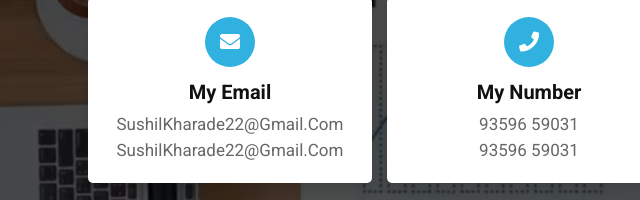
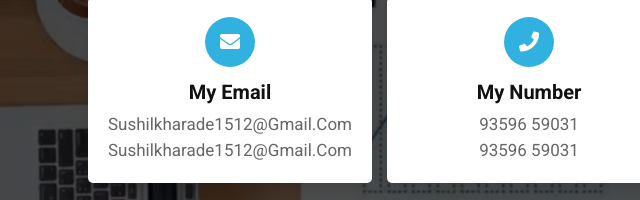
Before and after one commit to Sushil-Kharade/sushil-pfworks, a plain HTML site: page index.html in a window 1280 px wide. Shown: the part 4153-4353 px from the top of the page, 261-901 px from the left. Drawn offline with Linux system fonts and the light colour scheme.

Commit message:
email updaate

```diff
--- a/index.html
+++ b/index.html
@@ -303,8 +303,8 @@
         <div class="icons">
             <i class="fas fa-envelope"></i>
             <h3>my email</h3>
-            <p>SushilKharade22@gmail.com</p>
-            <p>SushilKharade22@gmail.com</p>
+            <p>sushilkharade1512@gmail.com</p>
+            <p>sushilkharade1512@gmail.com</p>
         </div>
 
         <div class="icons">
```
